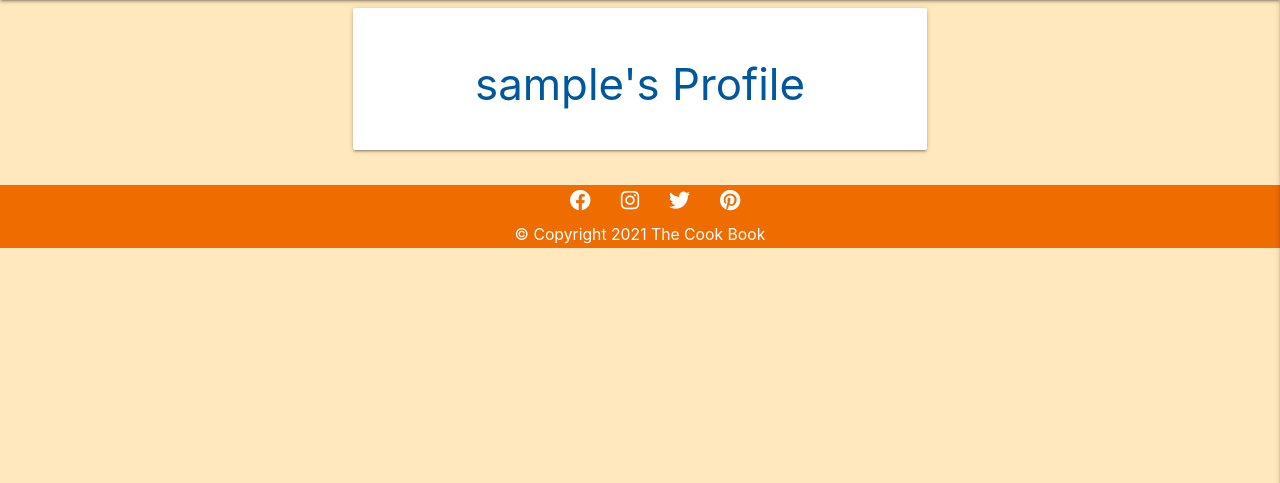
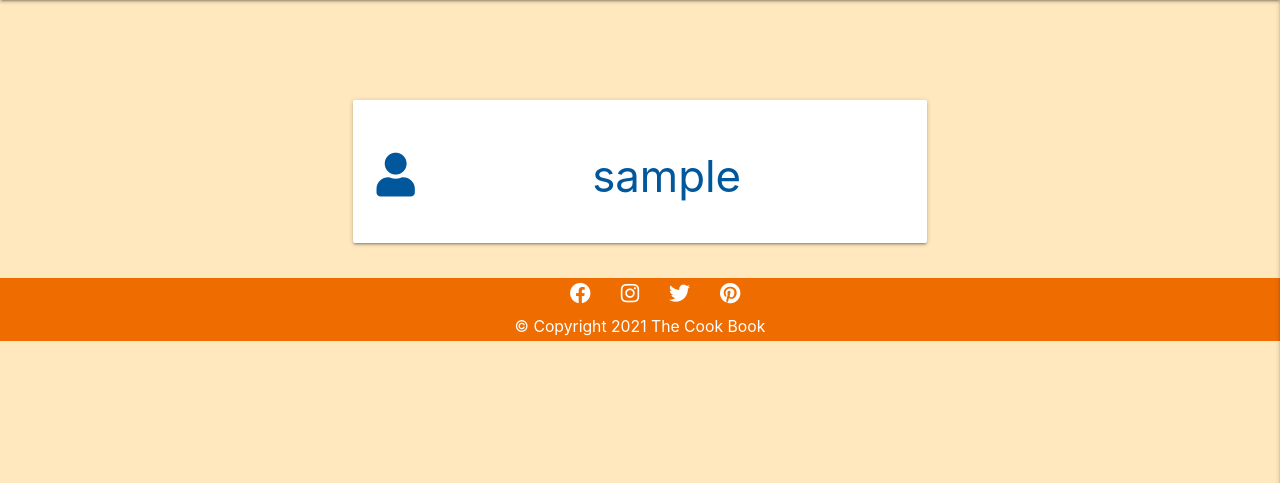
Before and after one commit to Bhargavi84/The-Cook-Book, a Flask app: page /profile/1 in a window 1280 px wide. Shown: the part 64-547 px from the top of the page. Run offline with Flask 2, Linux system fonts and the light colour scheme; the visitor is signed in with stand-in values (Sample User, id 1); a database or web service that is not in the repository returns one stand-in record (values such as "Sample title"); some libraries are stand-ins or nearby versions.

Commit message:
Adjust Margin for profile page

```diff
--- a/static/css/style.css
+++ b/static/css/style.css
@@ -62,6 +62,14 @@ body{
 }
 
 
+/*---------------------Profile--------------*/
+
+.card-panel{
+
+	margin-top: 100px;
+
+}
+
 /*---------------------Add recipe--------------*/
 
 .input-field.col.s12 label {
--- a/templates/profile.html
+++ b/templates/profile.html
@@ -5,8 +5,8 @@
 <div class="row">
     <div class="col s12 m8 offset-m2">
         <div class="card-panel">
-            <h3 class="center-align light-blue-text text-darken-4">
-                {{ username }}'s Profile
+            <h3 class="center-align light-blue-text text-darken-4"><i class="fas fa-user left"></i>
+                {{ username }}
             </h3>
         </div>
     </div>
```
